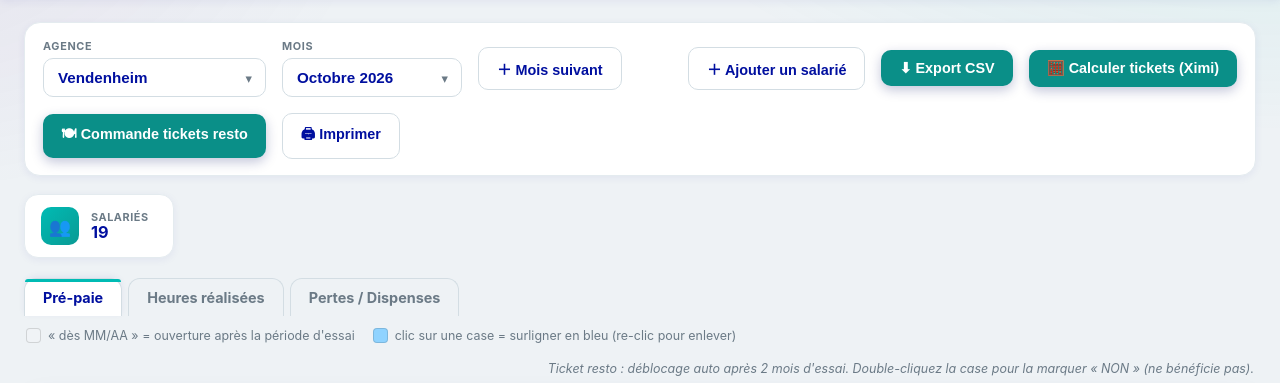
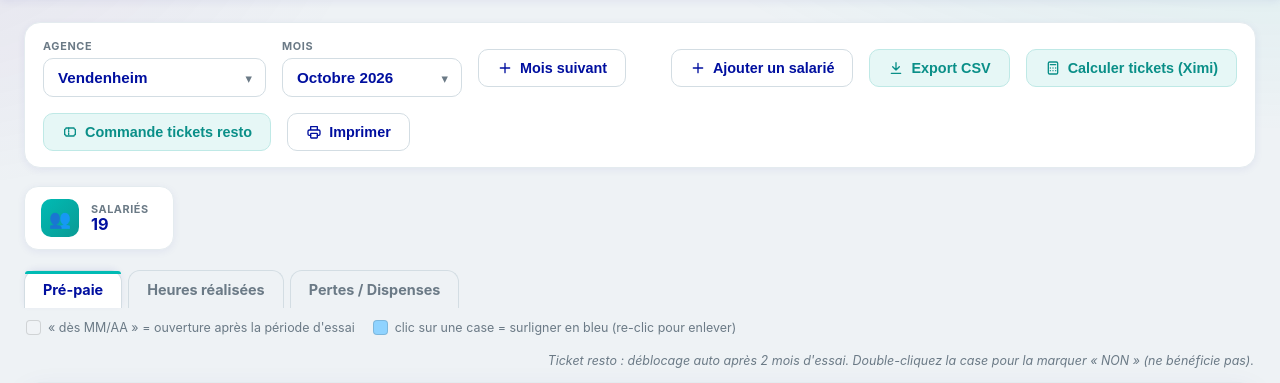
Before and after one commit to leagoetz68-rgb/aidaux-prepaie, a Flask app: page / in a window 1280 px wide. Shown: the part 78-461 px from the top of the page. Run offline with Flask 3, Linux system fonts and the light colour scheme; the visitor is signed in with stand-in values (Sample User, id 1); data that the repository does not hold is empty; some libraries are stand-ins or nearby versions.

Commit message:
Barre d'outils : boutons turquoise clair et icônes dessinées à la place des emojis
Co-Authored-By: Claude Opus 5.5 <noreply@anthropic.com>
Claude-Session: https://claude.ai/code/session_01BLSddmD9kXC9mT9MGTxgXs

```diff
--- a/templates/index.html
+++ b/templates/index.html
@@ -139,8 +139,15 @@
   }
   .btn:hover { background: #e8390c; transform: translateY(-1px); }
   .btn:active { transform: translateY(0); }
-  .btn.secondary { background: var(--teal-dark); box-shadow: 0 4px 12px rgba(16,26,107,.25); }
-  .btn.secondary:hover { background: #000b6e; }
+  .btn.secondary {
+    background: #e6f7f6; color: var(--teal-dark); box-shadow: none;
+    border: 1px solid #bfe9e6;
+  }
+  .btn.secondary:hover { background: var(--teal-dark); color: #fff; border-color: var(--teal-dark); }
+  .btn .ic {
+    width: 16px; height: 16px; flex: none; fill: none; stroke: currentColor;
+    stroke-width: 2; stroke-linecap: round; stroke-linejoin: round;
+  }
   .btn.ghost {
     background: #fff; color: var(--indigo);
     border: 1px solid var(--border-strong); box-shadow: none;
@@ -486,13 +493,13 @@ tbody td.cdicdd-td{padding:0 8px;width:1%;white-space:nowrap;text-align:center}
         <label for="mois">Mois</label>
         <div class="select-wrap"><select id="mois"></select></div>
       </div>
-      <button class="btn ghost" id="addMois" title="Ajouter le mois suivant">＋ Mois suivant</button>
+      <button class="btn ghost" id="addMois" title="Ajouter le mois suivant"><svg class="ic" viewBox="0 0 24 24" aria-hidden="true"><path d="M12 5v14M5 12h14"/></svg>Mois suivant</button>
       <div class="spacer"></div>
-      <button class="btn ghost" id="addRow2">＋ Ajouter un salarié</button>
-      <button class="btn secondary" id="exportCsv">⬇ Export CSV</button>
-      <button class="btn secondary" id="calcTickets" title="Calcule les tickets resto depuis le planning Ximi">🧮 Calculer tickets (Ximi)</button>
-      <button class="btn secondary" id="exportTickets" title="Fichier à envoyer pour la commande des tickets resto">🍽 Commande tickets resto</button>
-      <button class="btn ghost" id="printBtn">🖨 Imprimer</button>
+      <button class="btn ghost" id="addRow2"><svg class="ic" viewBox="0 0 24 24" aria-hidden="true"><path d="M12 5v14M5 12h14"/></svg>Ajouter un salarié</button>
+      <button class="btn secondary" id="exportCsv"><svg class="ic" viewBox="0 0 24 24" aria-hidden="true"><path d="M12 4v11M7 10l5 5 5-5M5 20h14"/></svg>Export CSV</button>
+      <button class="btn secondary" id="calcTickets" title="Calcule les tickets resto depuis le planning Ximi"><svg class="ic" viewBox="0 0 24 24" aria-hidden="true"><rect x="5" y="3" width="14" height="18" rx="2"/><path d="M8 7h8M8 12h.01M12 12h.01M16 12h.01M8 16h.01M12 16h.01M16 16h.01"/></svg>Calculer tickets (Ximi)</button>
+      <button class="btn secondary" id="exportTickets" title="Fichier à envoyer pour la commande des tickets resto"><svg class="ic" viewBox="0 0 24 24" aria-hidden="true"><path d="M4 8a2 2 0 0 0 2-2h12a2 2 0 0 0 2 2v8a2 2 0 0 0-2 2H6a2 2 0 0 0-2-2z"/><path d="M10 6v12" stroke-dasharray="2 2"/></svg>Commande tickets resto</button>
+      <button class="btn ghost" id="printBtn"><svg class="ic" viewBox="0 0 24 24" aria-hidden="true"><path d="M7 9V4h10v5M7 17H5a2 2 0 0 1-2-2v-4a2 2 0 0 1 2-2h14a2 2 0 0 1 2 2v4a2 2 0 0 1-2 2h-2"/><rect x="7" y="14" width="10" height="7" rx="1"/></svg>Imprimer</button>
     </div>
 
     <div class="stats">
```
